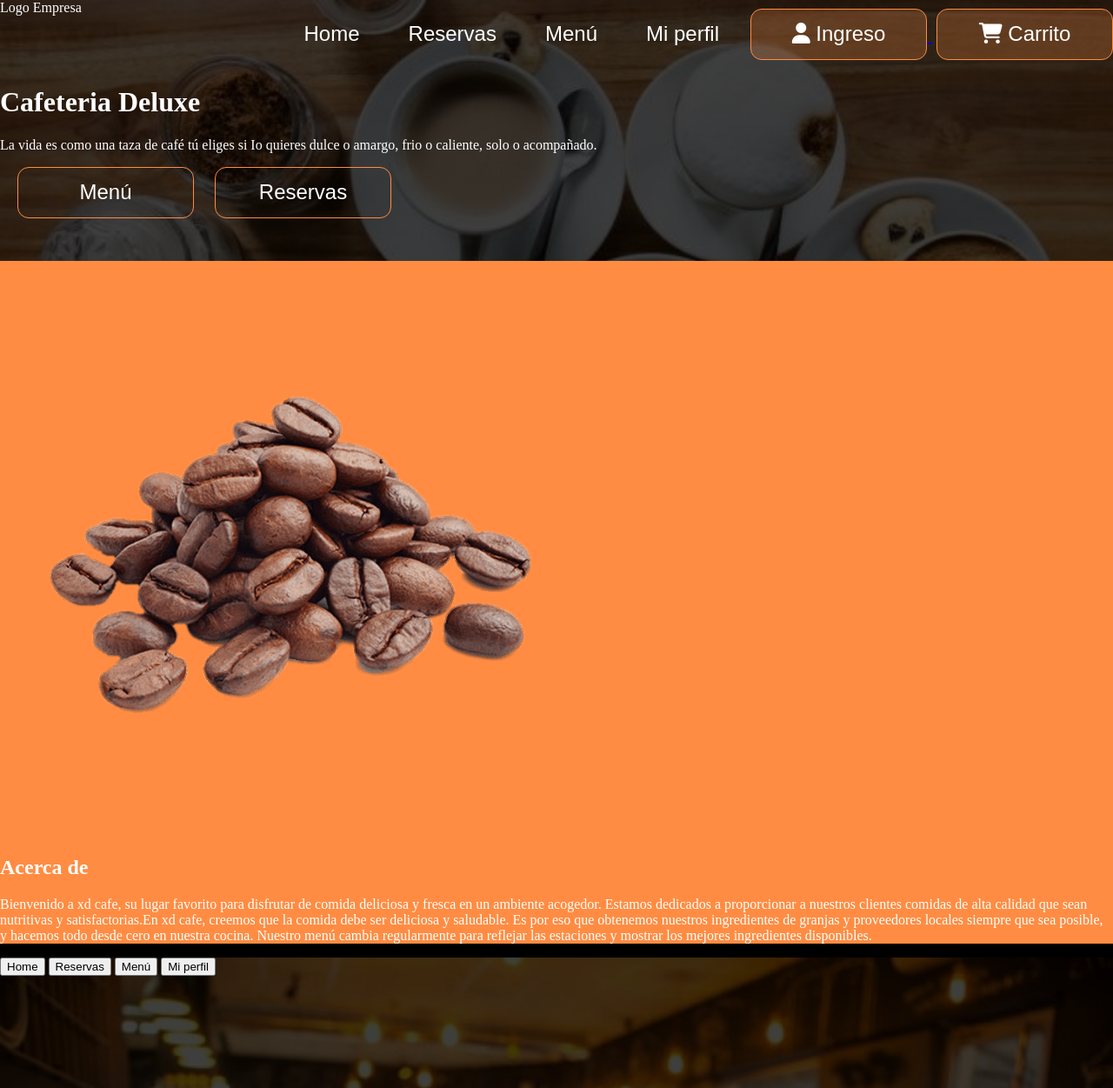
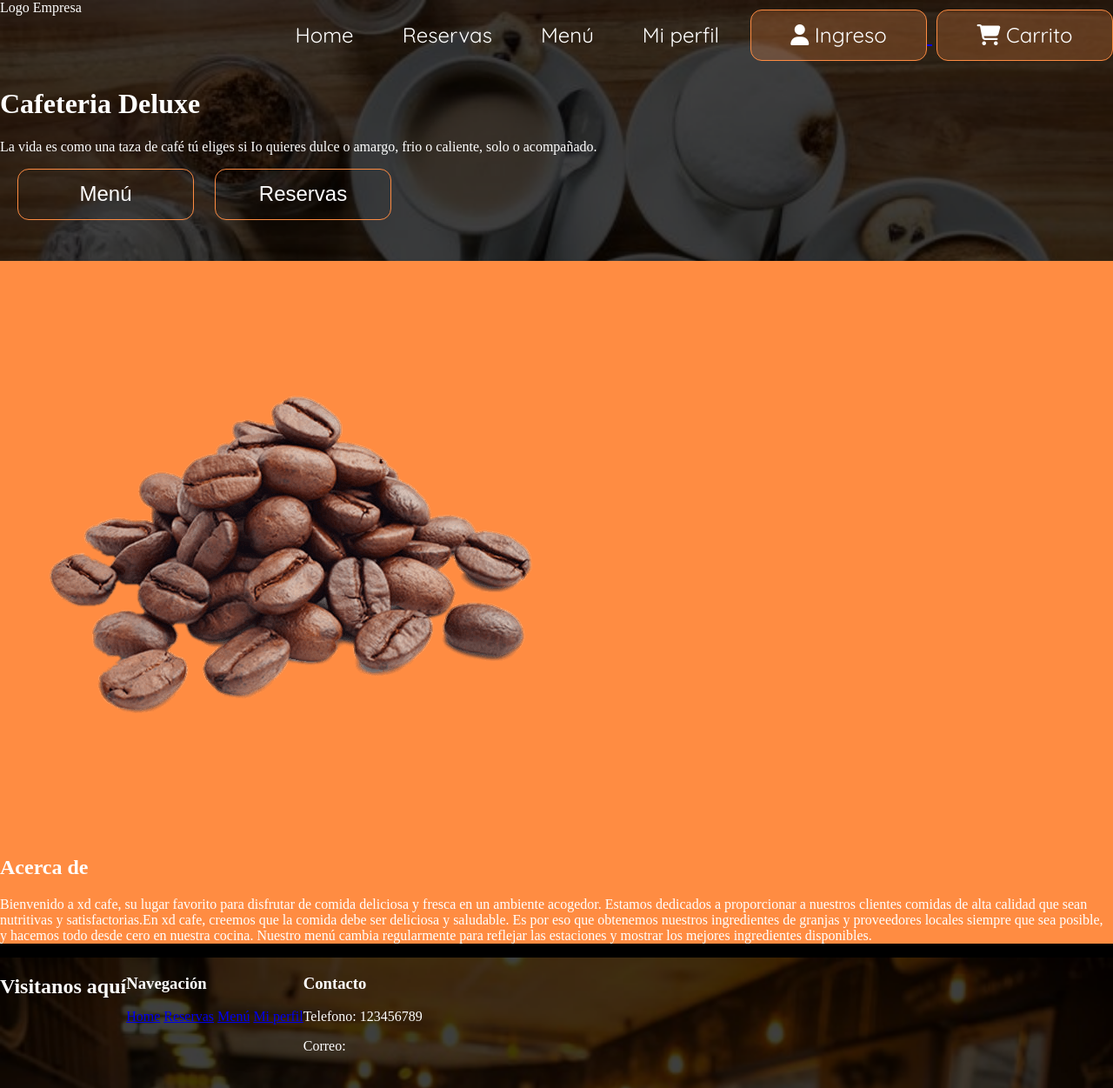
Before and after one commit to yeuryf007/Web-Cafeteria, a PHP site: page / in a window 1280 px wide. Shown: the whole page at 87% size. Run offline with PHP 8.4, Linux system fonts and the light colour scheme; some libraries are stand-ins or nearby versions; some web fonts are replaced.

Commit message:
aplicar fuente quicksand

```diff
--- a/css/stylehome.css
+++ b/css/stylehome.css
@@ -55,6 +55,7 @@
     width: fit-content;
     height: fit-content;
     font-size: x-large;
+    font-family: 'Quicksand';
 }
 
 .boton1:hover{
@@ -71,6 +72,7 @@
     color: white;
     margin-left: 5px;
     font-size:  x-large;
+    font-family: 'Quicksand';
 }
 .boton2:hover{
     background-color: #FF8C42;
--- a/index.php
+++ b/index.php
@@ -1,6 +1,7 @@
 <!DOCTYPE html>
 <html lang="en">
 <head>
+    <link href='https://fonts.googleapis.com/css?family=Quicksand' rel='stylesheet'>
     <link type="text/css" rel="stylesheet" href="css/stylehome.css">
     <link href="https://fonts.cdnfonts.com/css/quicksand" rel="stylesheet">
     <script src="https://kit.fontawesome.com/87238b4970.js" crossorigin="anonymous"></script>
@@ -19,7 +20,7 @@
             <a href="menu.php"><button class="boton1">Menú</button></a>
             <a href="miperfil.php"><button class="boton1">Mi perfil</button></a>
             <!--
-                el enlace del boton de ingreso se pega al boton de carrito, hay que hacerle hice al boton de carrito hasta que alguien ingrese
+                el enlace del boton de ingreso se pega al boton de carrito, hay que hacerle hide al boton de carrito hasta que alguien ingrese
             -->
             <a href="ingreso.php">
                 <button class="boton2">
@@ -51,14 +52,22 @@
     </main>
 </body>
     <footer>
-        <div></div>
+        <div>
+            <h2>Visitanos aquí</h2>
+            <!--Introducier google maps o imagen de ubicacion-->
+        </div>
         <nav>
-            <a href="index.php"><button>Home</button></a>
-            <a href="reservas.php"><button>Reservas</button></a>
-            <a href="menu.php"><button>Menú</button></a>
-            <a href="miperfil.php"><button>Mi perfil</button></a>
+            <h3>Navegación</h3>
+            <a href="index.php">Home</a>
+            <a href="reservas.php">Reservas</a>
+            <a href="menu.php">Menú</a>
+            <a href="miperfil.php">Mi perfil</a>
         </nav>
-        <div></div>
+        <div>
+            <h3>Contacto</h3>
+            <p>Telefono: 123456789</p>
+            <p>Correo:
+        </div>
         <div></div>
     </footer>
 </html>
```
